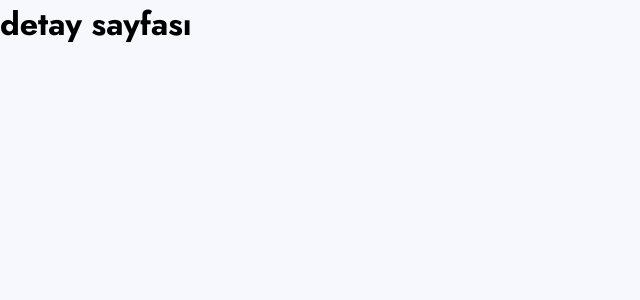
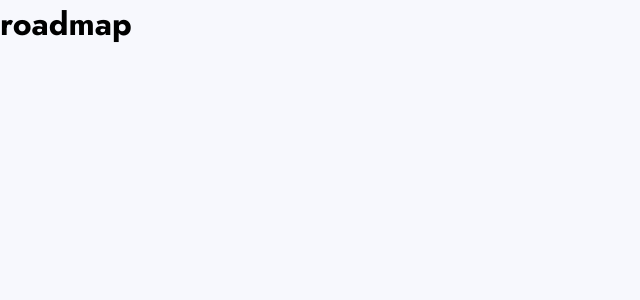
Before and after one commit to ecesemabekdemir/productFeedback, a Next.js app: page /roadmap in a window 1280 px wide. Shown: the top 300 px of the page, without its empty margins (0-640 px from the left). Built offline with nearby package versions, Linux system fonts and the light colour scheme.

Commit message:
roadmap pagei oluşturuldu

```diff
--- /dev/null
+++ b/app/roadmap/page.jsx
@@ -0,0 +1,5 @@
+export default function RoadmapPage() {
+  return (
+    <h1>roadmap</h1>
+  )
+}
```
